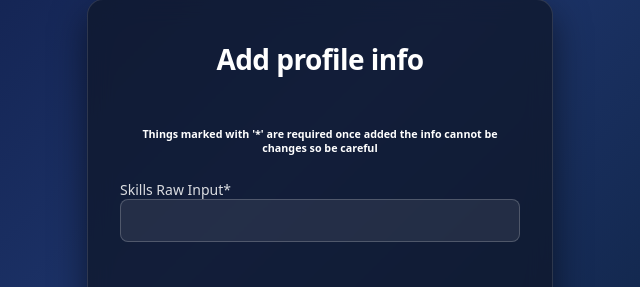
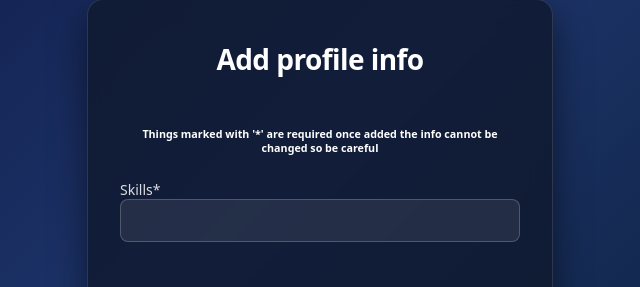
Before and after one commit to ayushramjathano/Hackathon, a website: page addStudentInfo.html in a window 1280 px wide. Shown: the part 317-604 px from the top of the page, 320-960 px from the left. Drawn offline with Linux system fonts and the light colour scheme.

Commit message:
updated some wording

```diff
--- a/addStudentInfo.html
+++ b/addStudentInfo.html
@@ -19,8 +19,8 @@
 
 <div class="forms">
     <h1>Add profile info</h1>
-    <h6>Things marked with '*' are required  once added the info cannot be changes so be careful</h6>
-    <label>Skills Raw Input*<input  id="skills" type="text" /></label><br />
+    <h6>Things marked with '*' are required  once added the info cannot be changed so be careful</h6>
+    <label>Skills*<input  id="skills" type="text" /></label><br />
     <label>Project Descriptions*<input id="project" type="text" /></label><br />
 
    <br/><br/>
```
